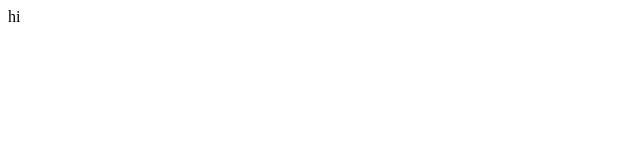
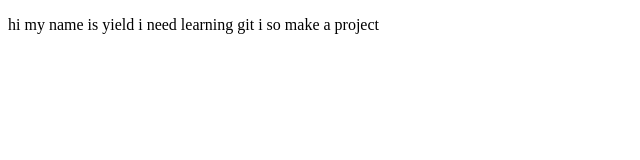
Before and after one commit to yieldopp/test-git, a plain HTML site: page index.html in a window 1280 px wide. Shown: the whole page, without its empty margins (0-640 px from the left). Drawn offline with Linux system fonts and the light colour scheme.

Commit message:
add html5 and add p

```diff
--- a/index.html
+++ b/index.html
@@ -1 +1,11 @@
-<p>hi</p>
+<!DOCTYPE html>
+<html lang="en">
+<head>
+    <meta charset="UTF-8">
+    <meta name="viewport" content="width=, initial-scale=1.0">
+    <title>Document</title>
+</head>
+<body>
+    <p>hi my name is yield i need learning git i so make a project </p>
+</body>
+</html>
```
